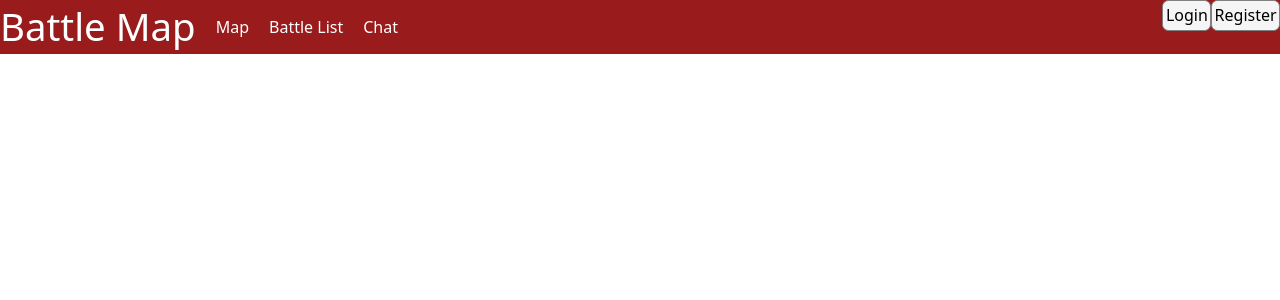
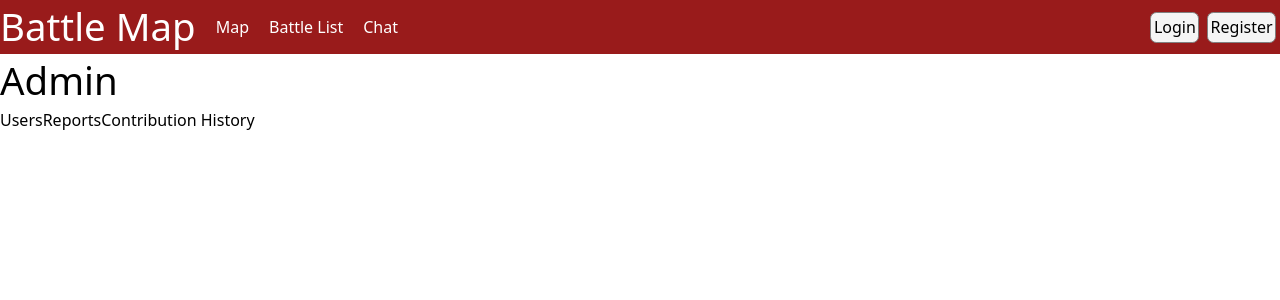
Before and after one commit to SamAdams1/battle-map, a React (Vite) app: page /admin in a window 1280 px wide. Shown: the top 300 px of the page. Built offline with nearby package versions, Linux system fonts and the light colour scheme; no server answers.

Commit message:
bug with navigation in buttons

```diff
--- a/components/Header.jsx
+++ b/components/Header.jsx
@@ -8,45 +8,21 @@ const Header = ({ user }) => {
       className="top-0 flex content-evenly  bg-red-800 header text-white *:mr-6 "
     >
       <div className=" flex items-center *:mr-5">
-        <ul>
-          <li className="battlemap">
         <Link to="/about">
           <h1>Battle Map</h1>
         </Link>
-          </li>
-        </ul>
-        <ul>
-          <li>
         <Link to="/">Map</Link>
-          </li>
-        </ul>
-        <ul>
-          <li>
         <Link to="/battleList">Battle List</Link>
-          </li>
-        </ul>
-        <ul>
-          <li>
         <Link to="chat">Chat</Link>
-          </li>
-        </ul>
       </div>
       {!(Object.keys(user).length > 1) && (
-        <div className="absolute flex right-0 translate-x-6 items-center">
-          <ul>
-            <li>
+        <div className="absolute flex right-[-1.5em] top-3 *:mx-1">
           <button className="text-black">
             <Link to="/login">Login</Link>
           </button>
-            </li>
-          </ul>
-          <ul>
-            <li>
           <button className="text-black">
             <Link to="/register">Register</Link>
           </button>
-            </li>
-          </ul>
         </div>
       )}
     </div>
--- a/components/UserLogin/AccountDropdown.jsx
+++ b/components/UserLogin/AccountDropdown.jsx
@@ -1,8 +1,9 @@
 import React, { useState } from "react";
-import { Link } from "react-router-dom";
+import { Link, useNavigate } from "react-router-dom";
 
 const AccountDropdown = ({ user, setUser }) => {
   const [dropdownVis, setDropdownVis] = useState(false);
+  const navigate = useNavigate();
 
   return (
     <div className="absolute top-0 right-0 w-">
@@ -21,30 +22,17 @@ const AccountDropdown = ({ user, setUser }) => {
           <h2 className="text-gray-100">{user.username}</h2>
           <h3 className="text-gray-100 mb-2">Emperor</h3>{" "}
           {/* User Permission Level */}
-          <ul>
-            <li>
-              <button className="w-full">
-                <Link to="favorites">Favorites</Link>
-              </button>
-            </li>
-          </ul>
-          <ul>
-            <li>
-              <button className="w-full">
-                <Link to="contributions">Contributions</Link>
-              </button>
-            </li>
-          </ul>
-          <ul>
-            <li>
-              <button onClick={() => console.log(user)} className="w-full">
-                <Link to="settings">Settings</Link>
-              </button>
-            </li>
-          </ul>
-          <button onClick={() => setUser({})} className="w-full">
-            Log out
-          </button>
+          <div className="*:w-full">
+            <button onClick={() => navigate("admin")}>Admin</button>
+            <button onClick={() => navigate("favorites")}>Favorites</button>
+            <button onClick={() => navigate("contributions")}>
+              Contributions
+            </button>
+            <button onClick={() => navigate("settings")}>Settings</button>
+            <button onClick={() => setUser({})} className="w-full">
+              Log out
+            </button>
+          </div>
         </div>
       )}
     </div>
--- a/src/App.jsx
+++ b/src/App.jsx
@@ -21,6 +21,7 @@ import About from "./pages/About";
 import ChatPage from "./pages/ChatPage";
 import Header from "../components/Header";
 import Settings from "./pages/Settings";
+import Admin from "./pages/Admin";
 
 function App() {
   // handle map data
@@ -174,6 +175,7 @@ function App() {
             />
           }
         />
+        <Route path="admin" element={<Admin user={user} />} />
         <Route path="favorites" element={<FavPage user={user} />} />
         <Route path="contributions" element={<Contributions user={user} />} />
         <Route path="settings" element={<Settings user={user} />} />
--- /dev/null
+++ b/src/pages/Admin.jsx
@@ -0,0 +1,15 @@
+import React from "react";
+import { Link } from "react-router-dom";
+
+const Admin = () => {
+  return (
+    <div>
+      <h1>Admin</h1>
+      <Link to="users">Users</Link>
+      <Link to="reports">Reports</Link>
+      <Link to="contribution-history">Contribution History</Link>
+    </div>
+  );
+};
+
+export default Admin;
```
Lines whose indentation alone changed are shown as unchanged.
